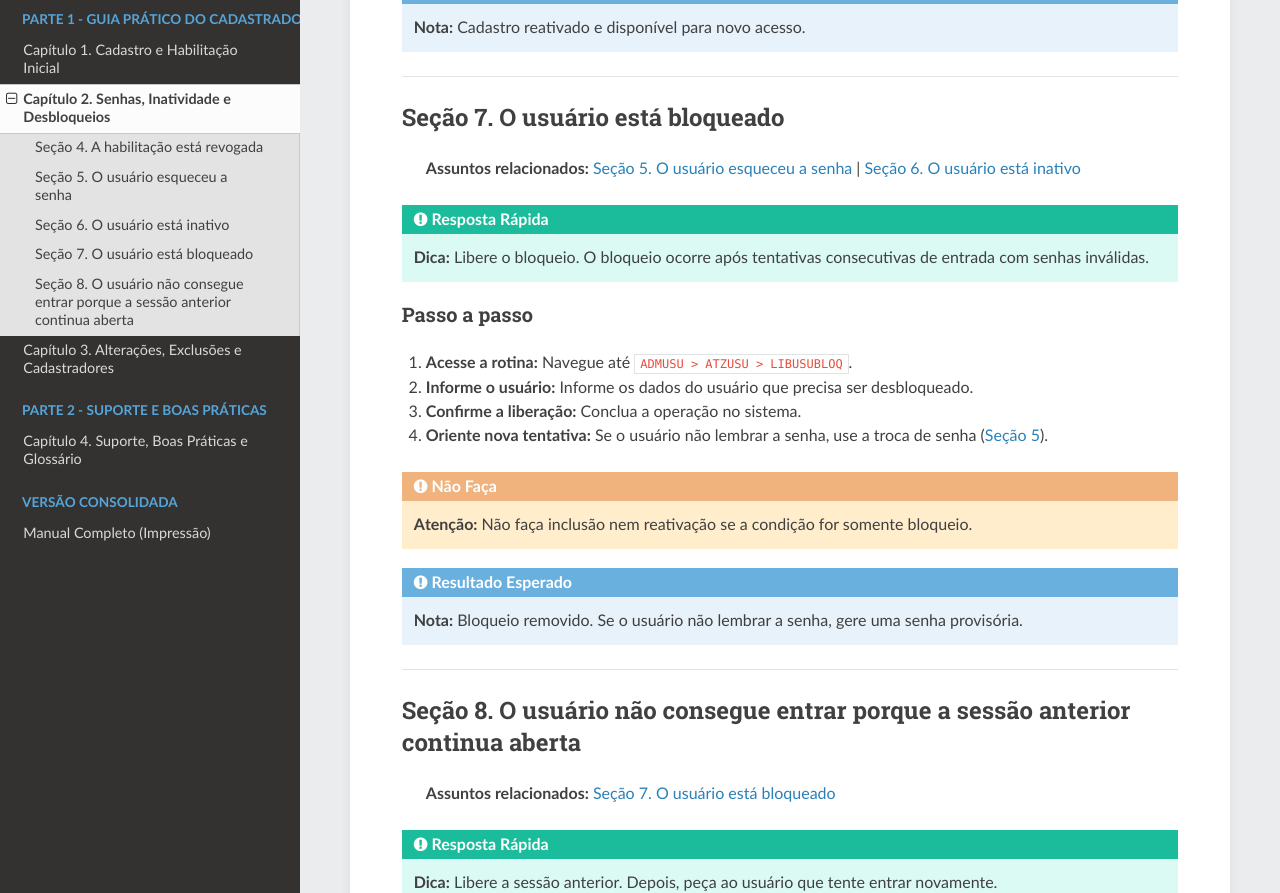
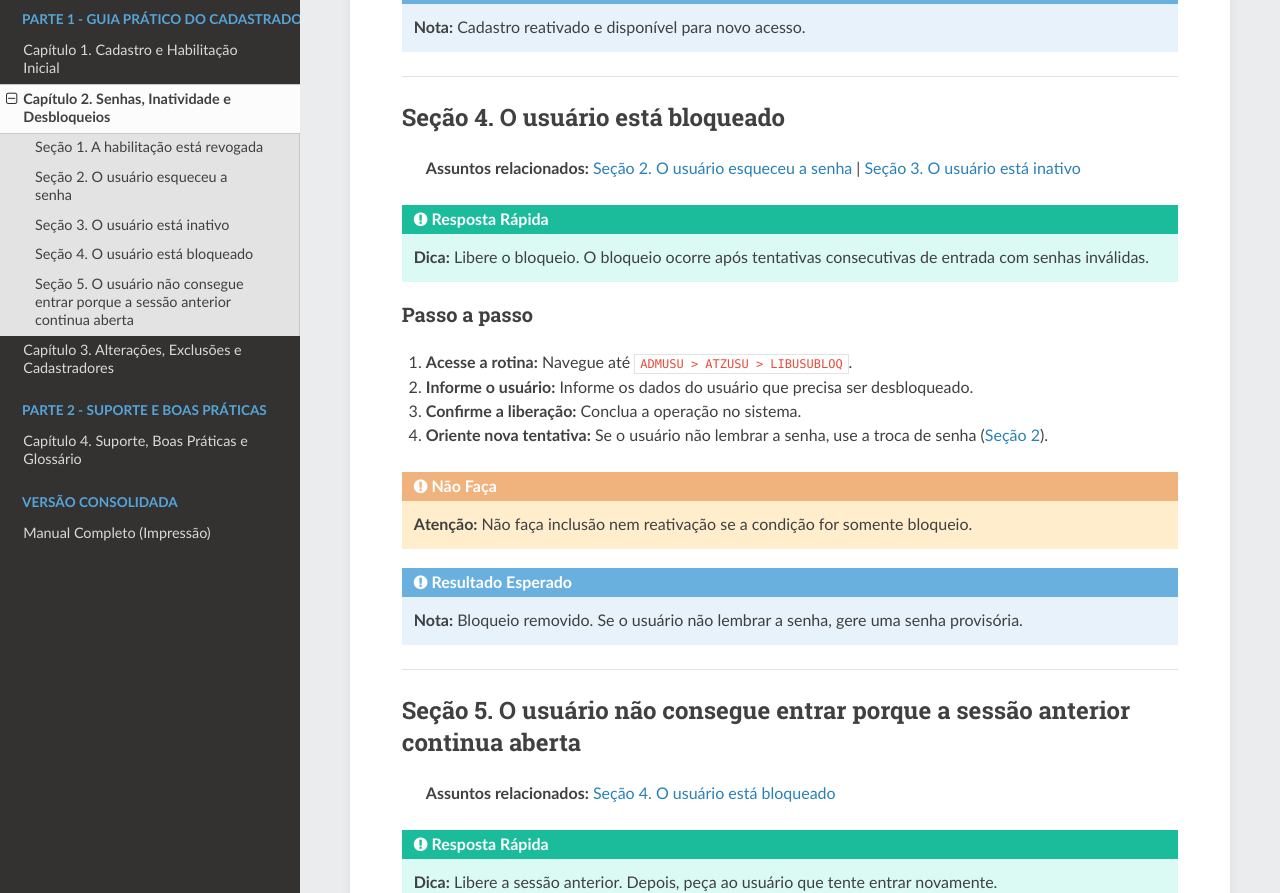
Before and after one commit to siqueiraazevedo2013-cloud/Tutorial-Guia-03-Senha-Rede-HOD, an MkDocs documentation site: the page built from docs/02-senhas-e-desbloqueios.md, in a window 1280 px wide and 1400 px high, scrolled down 1826 px. Shown: the part 159-1052 px from the top of the window. Built offline with MkDocs 1.6.1, drawn with Linux system fonts in a browser that asks for light colours; nearby versions of some CDN libraries; some of the changed text lies outside the part shown.

Commit message:
Renumber sections for clarity in documentation

```diff
--- a/docs/02-senhas-e-desbloqueios.md
+++ b/docs/02-senhas-e-desbloqueios.md
@@ -12,9 +12,9 @@ Este capítulo apresenta os procedimentos corretos para tratar falhas de autenti
 
 ---
 
-## Seção 4. A habilitação está revogada
+## Seção 1. A habilitação está revogada
 
-> **Assuntos relacionados:** [Seção 5. O usuário esqueceu a senha](#secao-5-o-usuario-esqueceu-a-senha)
+> **Assuntos relacionados:** [Seção 2. O usuário esqueceu a senha](#secao-2-o-usuario-esqueceu-a-senha)
 
 !!! tip "Resposta Rápida"
     **Dica:** Use a troca de senha. Não faça nova inclusão.
@@ -33,9 +33,9 @@ Este capítulo apresenta os procedimentos corretos para tratar falhas de autenti
 
 ---
 
-## Seção 5. O usuário esqueceu a senha
+## Seção 2. O usuário esqueceu a senha
 
-> **Assuntos relacionados:** [Seção 4. A habilitação está revogada](#secao-4-a-habilitacao-esta-revogada) | [Seção 7. O usuário está bloqueado](#secao-7-o-usuario-esta-bloqueado)
+> **Assuntos relacionados:** [Seção 1. A habilitação está revogada](#secao-1-a-habilitacao-esta-revogada) | [Seção 4. O usuário está bloqueado](#secao-4-o-usuario-esta-bloqueado)
 
 !!! tip "Resposta Rápida"
     **Dica:** Confirme se você é responsável por esse cadastro. Depois, gere uma senha provisória.
@@ -55,9 +55,9 @@ Este capítulo apresenta os procedimentos corretos para tratar falhas de autenti
 
 ---
 
-## Seção 6. O usuário está inativo
+## Seção 3. O usuário está inativo
 
-> **Assuntos relacionados:** [Seção 7. O usuário está bloqueado](#secao-7-o-usuario-esta-bloqueado)
+> **Assuntos relacionados:** [Seção 4. O usuário está bloqueado](#secao-4-o-usuario-esta-bloqueado)
 
 !!! tip "Resposta Rápida"
     **Dica:** Reative o usuário. O cadastro fica inativo quando o usuário passa mais de 45 dias sem trocar a senha.
@@ -76,9 +76,9 @@ Este capítulo apresenta os procedimentos corretos para tratar falhas de autenti
 
 ---
 
-## Seção 7. O usuário está bloqueado
+## Seção 4. O usuário está bloqueado
 
-> **Assuntos relacionados:** [Seção 5. O usuário esqueceu a senha](#secao-5-o-usuario-esqueceu-a-senha) | [Seção 6. O usuário está inativo](#secao-6-o-usuario-esta-inativo)
+> **Assuntos relacionados:** [Seção 2. O usuário esqueceu a senha](#secao-2-o-usuario-esqueceu-a-senha) | [Seção 3. O usuário está inativo](#secao-3-o-usuario-esta-inativo)
 
 !!! tip "Resposta Rápida"
     **Dica:** Libere o bloqueio. O bloqueio ocorre após tentativas consecutivas de entrada com senhas inválidas.
@@ -88,7 +88,7 @@ Este capítulo apresenta os procedimentos corretos para tratar falhas de autenti
 1. **Acesse a rotina:** Navegue até `ADMUSU > ATZUSU > LIBUSUBLOQ`.
 2. **Informe o usuário:** Informe os dados do usuário que precisa ser desbloqueado.
 3. **Confirme a liberação:** Conclua a operação no sistema.
-4. **Oriente nova tentativa:** Se o usuário não lembrar a senha, use a troca de senha ([Seção 5](#secao-5-o-usuario-esqueceu-a-senha)).
+4. **Oriente nova tentativa:** Se o usuário não lembrar a senha, use a troca de senha ([Seção 2](#secao-2-o-usuario-esqueceu-a-senha)).
 
 !!! warning "Não Faça"
     **Atenção:** Não faça inclusão nem reativação se a condição for somente bloqueio.
@@ -98,9 +98,9 @@ Este capítulo apresenta os procedimentos corretos para tratar falhas de autenti
 
 ---
 
-## Seção 8. O usuário não consegue entrar porque a sessão anterior continua aberta
+## Seção 5. O usuário não consegue entrar porque a sessão anterior continua aberta
 
-> **Assuntos relacionados:** [Seção 7. O usuário está bloqueado](#secao-7-o-usuario-esta-bloqueado)
+> **Assuntos relacionados:** [Seção 4. O usuário está bloqueado](#secao-4-o-usuario-esta-bloqueado)
 
 !!! tip "Resposta Rápida"
     **Dica:** Libere a sessão anterior. Depois, peça ao usuário que tente entrar novamente.
```
